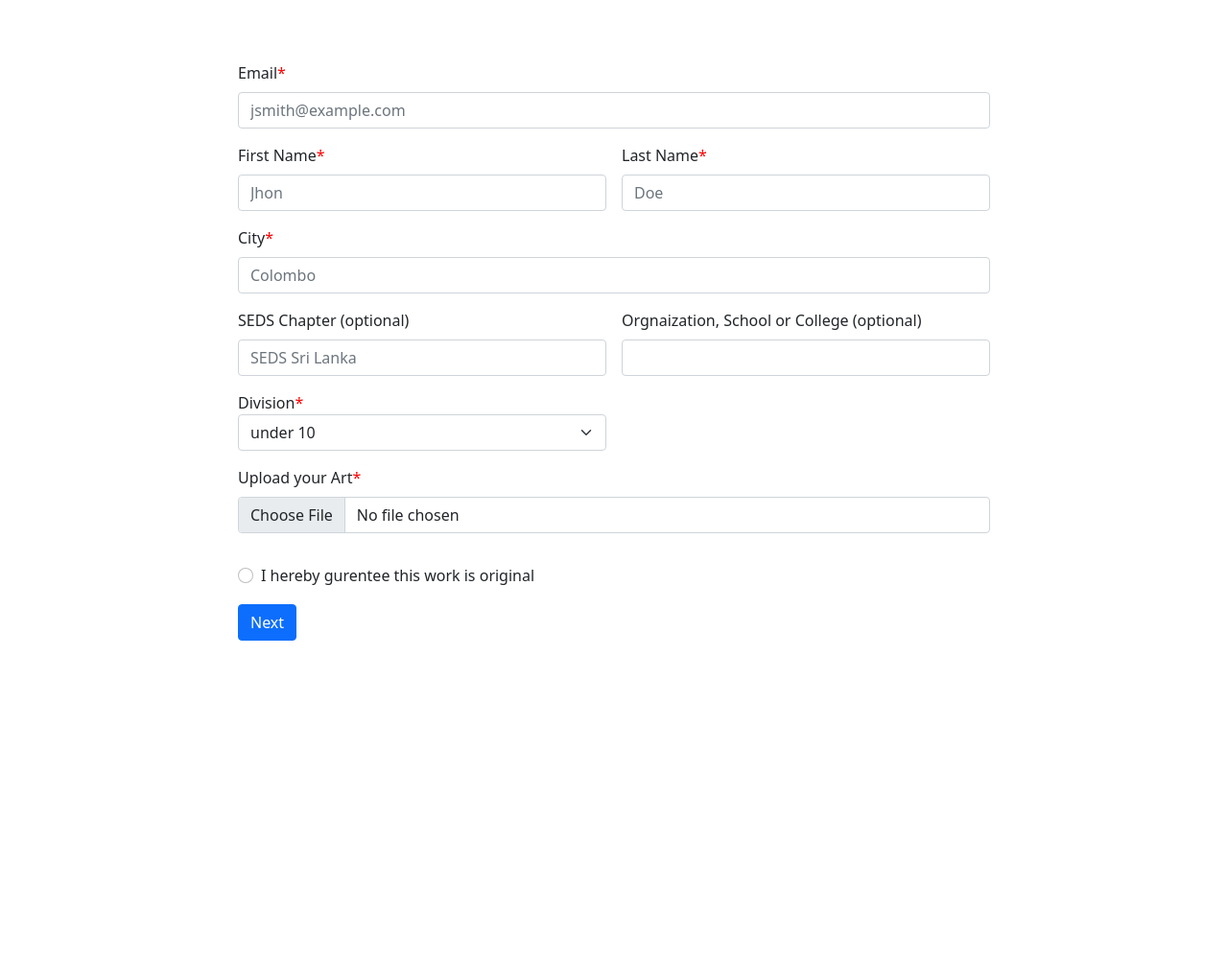
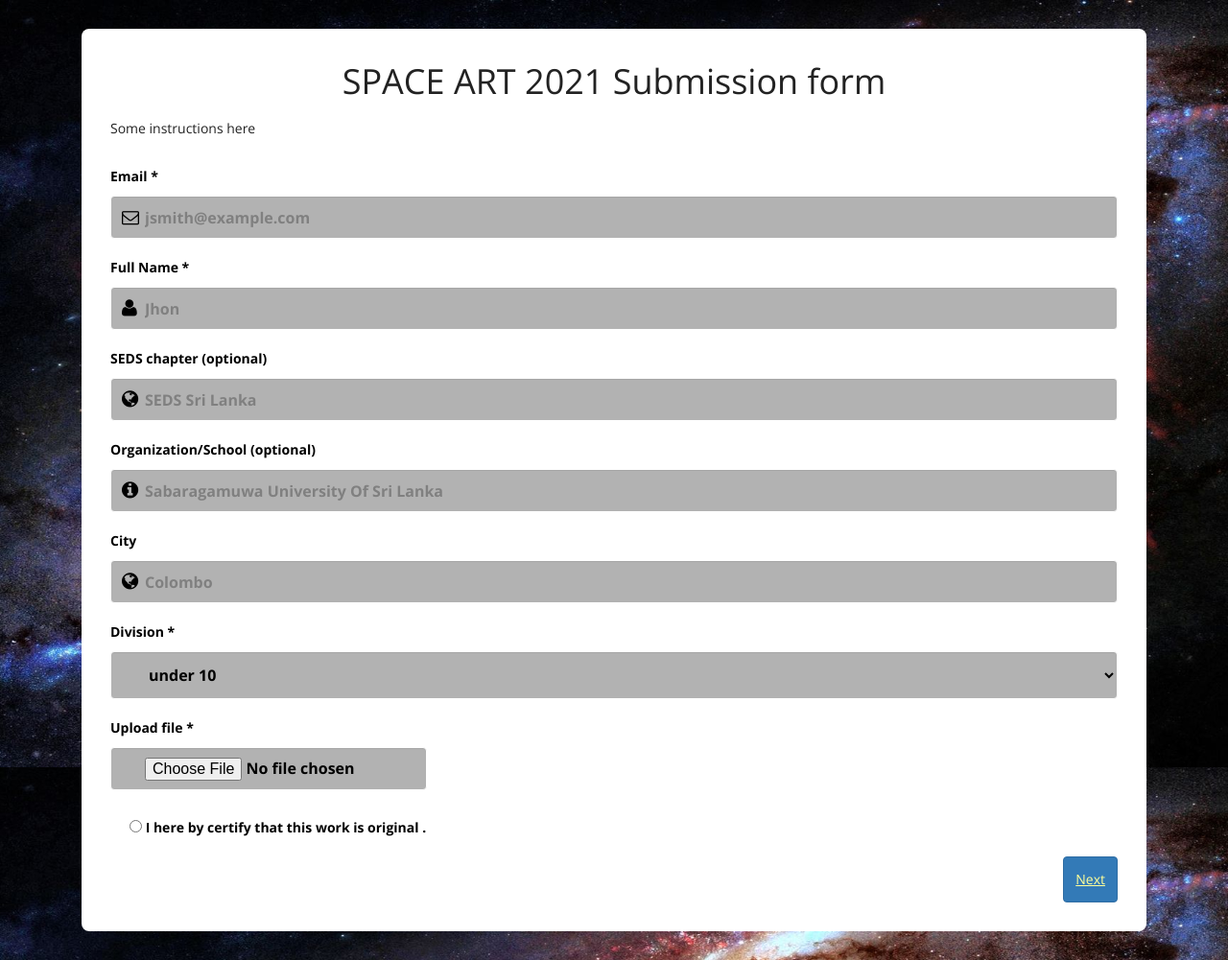
Before and after one commit to ThiwankaShan/SEDS-Space-Art-2021, a PHP site: page /public/form.html in a window 1280 px wide. Shown: the whole page at 96% size. Before the commit the page ends 668 px from the top, so only its background shows below. Run offline with PHP 8.4, Linux system fonts and the light colour scheme; some libraries are stand-ins or nearby versions.

Commit message:
updated form, updated success page

```diff
--- a/public/css/form.css
+++ b/public/css/form.css
@@ -1,3 +1,138 @@
+
+*, body { font-family: 'Open Sans', sans-serif; }
+body { margin-bottom: 30px; }
+h1 {
+	font-weight: 300;
+	font-size: 36px;
+	line-height: normal;
+	margin: auto;
+	margin-top: 30px;
+	text-align: center;
+}
+h2 {
+	font-weight: 500;
+	font-size: 20px;
+	line-height: normal;
+	margin: auto;
+	margin-bottom: 30px;
+	text-align: center;
+	color: #09F;
+}
+
+.green { color: #3C3; }
+.gray { color: #999; }
+
+.form-horizontal .control-label { padding-top: 0; }
+.form-horizontal.templatemo-payment-form .radio.templatemo-no-padding-top {	padding-top: 0; }
+.control-wrapper {
+	position: relative;
+	padding-left: 30px;
+}
+.control-wrapper label.fa-label {
+	position: absolute;
+	left: 4px;
+	top: 6px;
+}
+.form-group:last-child { margin-bottom: 0; }
+.form-horizontal .control-label { margin-bottom: 10px; }
+.table { margin-bottom: 0; }
+.table>thead>tr>th, .table>tbody>tr>th, .table>tfoot>tr>th,
+.table>thead>tr>td, .table>tbody>tr>td, .table>tfoot>tr>td {
+	vertical-align: middle;
+}
+.templatemo-form-list-container { max-width: 600px; }
+.templatemo-input-icon-container { position: relative; }
+.templatemo-input-icon-container .fa {
+	color: white;
+	position: absolute;
+	left: 10px;
+	top: 10px;
+}
+.templatemo-input-icon-container input,
+.templatemo-input-icon-container textarea {
+	padding-left: 30px;
+}
+.templatemo-container {
+	background-color: rgba(255,255,255);
+	border: 1px solid #dedede;
+	border-radius: 8px;
+	margin: 0 auto;
+	padding: 30px;
+}
+.templatemo-bg-gray { background-color: #eee; }
+.templatemo-bg-gray h1 { color: rgb(74, 164, 180); }
+.templatemo-bg-image-1 {
+	background-color: rgb(60,60,60);
+	background-image: url(../images/templatemo-bg-1.jpg);
+}
+.templatemo-bg-image-2 {
+	background-color: rgb(70, 90, 40);
+	background-image: url(../images/templatemo-bg-2.jpg);
+}
+.templatemo-bg-image-1, .templatemo-bg-image-2 {
+	background-repeat: no-repeat;
+	background-position: center center;
+	background-attachment: fixed;
+}
+.templatemo-bg-image-1, .templatemo-bg-image-2 { background-size: cover; }
+.font-size-small { font-size: 0.8em; }
+.margin-bottom-15 {	margin-bottom: 15px; }
+.margin-bottom-30 {	margin-bottom: 30px; }
+.form-group { margin-bottom: 20px; }
+.form-group a {	line-height: 34px; }
+.fa { font-size: 16px; }
+.fa.login-with {
+	font-size: 30px;
+	margin: 0 5px;
+}
+.fa-medium { font-size: 20px; }
+.inline-block { display: inline-block; }
+
+
+/*-------------------------------------
+7. contact-form-1
+---------------------------------------*/
+.templatemo-contact-form-1 {
+	background: rgba(255,255,255);
+	border-radius: 8px;
+	color: rgb(0,0,0);
+	width: 100%;
+	margin: 30px auto 0 auto;
+	padding: 0 30px 30px 30px;
+}
+.templatemo-contact-form-1 h1, .templatemo-contact-form-1 p { color: #222; }
+.templatemo-contact-form-1 a {
+	color: #FF9;
+	text-decoration: underline;
+}
+.templatemo-contact-form-1 a:hover { color: rgb(255,255,255); }
+.templatemo-contact-form-1 label { font-weight: 800;}
+.templatemo-contact-form-1 .form-control {
+	font-size: 16px;
+	padding: 10px 12px 10px 35px;
+}
+.templatemo-contact-form-1 input.form-control {	height: 45px; }
+.templatemo-contact-form-1 .fa { font-size: 20px; }
+.templatemo-contact-form-1 .form-control {
+	background-color: rgba(0, 0, 0, 0.3);
+	border: 1px solid rgba(255,255, 255);
+	color: rgba(0, 0, 0);
+	font-weight: 800;
+}
+.templatemo-contact-form-1 .form-control:focus {
+	box-shadow: inset 0 1px 1px rgba(140, 220, 60, 0.7),0 0 10px rgba(140, 220, 60, 0.7);
+}
+.templatemo-contact-form-1 .templatemo-input-icon-container .fa {
+	color: rgb(0,0,0);
+	left: 12px;
+	top: 12px;
+}
+.templatemo-contact-form-1 .templatemo-input-icon-container .fa-envelope-o {
+	font-size: 18px;
+	top: 14px;
+}
+
+/* Validation */
 .text-help {
     color: red;
 }
@@ -7,7 +142,7 @@
 }
 
 .has-success .form-control {
-    border-bottom: 2px solid green;
+    border: 2px solid rgb(5, 218, 5);
 }
 
 .form-group.required .form-label:after {
@@ -15,8 +150,15 @@
     color:red;
   }
 
-form{
-    max-width: 800px !important;
-    align-self: center;
-    margin: auto !important;
-}
+  .form-control::placeholder { /* Chrome, Firefox, Opera, Safari 10.1+ */
+	color: grey;
+	opacity: 1; /* Firefox */
+  }
+
+  .form-control:-ms-input-placeholder { /* Internet Explorer 10-11 */
+	color: grey;
+  }
+
+  .form-control::-ms-input-placeholder { /* Microsoft Edge */
+	color: grey;
+  }
--- a/public/form.html
+++ b/public/form.html
@@ -1,115 +1,144 @@
 <!DOCTYPE html>
-<html>
 
 <head>
-    <meta charset="utf-8">
-    <meta name="viewport" content="width=device-width, initial-scale=1">
-    <title>SEDS</title>
+
+    <title>Contact Form One</title>
+    <meta name="keywords" content="" />
+    <meta name="description" content="" />
+    <meta charset="UTF-8">
+    <meta name="viewport" content="width=device-width, initial-scale=1.0">
 
     <!------------------------------FIREBASE----------------------------------------------------------------------------->
-
     <script defer src="/__/firebase/8.2.3/firebase-app.js"></script>
     <script defer src="/__/firebase/8.2.3/firebase-storage.js"></script>
     <script defer src="/__/firebase/8.2.3/firebase-firestore.js"></script>
     <script defer src="/__/firebase/init.js?useEmulator=true"></script>
 
-    <!------------------------------FONT,BOOTSTRAP,CUSTOM CSS,CUSTOM JS------------------------------------------------->
+    <!------------------------------STYLING------------------------------------------------------------------------------>
+    <link href="http://fonts.googleapis.com/css?family=Open+Sans:300,400,700" rel="stylesheet" type="text/css">
+    <link href="css/font-awesome.min.css" rel="stylesheet" type="text/css">
+    <link href="css/bootstrap.min.css" rel="stylesheet" type="text/css">
+    <link href="css/form.css" rel="stylesheet" type="text/css">
 
-    <link rel="stylesheet" href="https://use.fontawesome.com/releases/v5.8.2/css/all.css">
-    <link rel="stylesheet" href="https://fonts.googleapis.com/css?family=Roboto:300,400,500,700&display=swap">
-    <link rel='stylesheet' href='https://fonts.googleapis.com/css?family=Dancing Script'>
-    <link rel='stylesheet' href='https://fonts.googleapis.com/css?family=Satisfy'>
-
-    <link href="https://cdn.jsdelivr.net/npm/bootstrap@5.0.0-beta1/dist/css/bootstrap.min.css" rel="stylesheet"
-        integrity="sha384-giJF6kkoqNQ00vy+HMDP7azOuL0xtbfIcaT9wjKHr8RbDVddVHyTfAAsrekwKmP1" crossorigin="anonymous">
-
-    <script src="https://cdn.jsdelivr.net/npm/bootstrap@5.0.0-beta1/dist/js/bootstrap.bundle.min.js"
-        integrity="sha384-ygbV9kiqUc6oa4msXn9868pTtWMgiQaeYH7/t7LECLbyPA2x65Kgf80OJFdroafW"
-        crossorigin="anonymous"></script>
-
-    <script src="https://code.jquery.com/jquery-3.5.1.min.js"
-        integrity="sha256-9/aliU8dGd2tb6OSsuzixeV4y/faTqgFtohetphbbj0=" crossorigin="anonymous"></script>
-
+    <!-----------------------------SCRITPS------------------------------------------------------------------------------->
     <script src="../js/pristine.js"> </script>
     <script src="../js/app.js"> </script>
-    <link rel="stylesheet" href="../css/form.css">
 </head>
 
-<body>
-    <div class="container p-5">
-        <form class="row g-3" novalidate id="submissionForm" method="POST">
-            <div class="col-md-12 form-group required">
-                <label for="inputEmail4" class="form-label">Email</label>
+<body class="templatemo-bg-image-2">
+    <div class="container">
+        <div class="col-md-12">
+            <form class="form-horizontal templatemo-contact-form-1" novalidate id="submissionForm" method="post">
+                <div class="form-group">
+                    <div class="col-md-12">
+                        <h1 class="margin-bottom-15">SPACE ART 2021 Submission form</h1>
+                        <p>Some instructions here</p>
+                    </div>
+                </div>
+
+                <div class="form-group required">
+                    <div class="col-md-12">
+                        <label for="email" class="control-label">Email *</label>
+                        <div class="templatemo-input-icon-container">
+                            <i class="fa fa-envelope-o"></i>
                             <input type="email" class="form-control" id="email" data-pristine-maxlength="50" placeholder="jsmith@example.com" required />
                         </div>
-
-            <div class="col-6 form-group required">
-                <label for="firstName" class="form-label">First Name</label>
-                <input type="text" class="form-control" id="firstName" placeholder="Jhon"
-                    data-pristine-maxlength="20" required>
                     </div>
-            <div class="col-6 form-group required">
-                <label for="lastName" class="form-label">Last Name</label>
-                <input type="text" class="form-control" id="lastName" placeholder="Doe"
-                    data-pristine-maxlength="20" required>
-            </div>
-            <div class="col-md-12 form-group required">
-                <label for="inputCity" class="form-label">City</label>
-                <input type="text" class="form-control" id="inputCity" data-pristine-maxlength="20" placeholder="Colombo" required>
                 </div>
 
-            <div class="col-md-6 form-group ">
-                <label for="chapter" class="form-label">SEDS Chapter (optional)</label>
-                <input type="text" class="form-control" id="chapter" data-pristine-maxlength="20" value="" placeholder="SEDS Sri Lanka">
+                <div class="form-group required">
+                    <div class="col-md-12">
+                        <label for="name" class="control-label">Full Name *</label>
+                        <div class="templatemo-input-icon-container">
+                            <i class="fa fa-user"></i>
+                            <input type="text" class="form-control" id="fullName" placeholder="Jhon"
+                    data-pristine-maxlength="50" required>
+                        </div>
+                    </div>
                 </div>
 
-            <div class="col-md-6 form-group">
-                <label for="workplace" class="form-label">Orgnaization, School or College (optional)</label>
-                <input type="text" class="form-control" id="workplace" data-pristine-maxlength="20" value="" placeholder="">
+
+                <div class="form-group required">
+
+                    <div class="col-md-12">
+                        <label for="website" class="control-label">SEDS chapter (optional)</label>
+                        <div class="templatemo-input-icon-container">
+                            <i class="fa fa-globe"></i>
+                            <input type="text" class="form-control" id="chapter" data-pristine-maxlength="50" value="" placeholder="SEDS Sri Lanka">
+                        </div>
+                    </div>
                 </div>
 
-            <div class="col-md-6 form-group required">
-                <label for="chapter" class="form-label mb-0">Division</label>
-                <select class="form-select" aria-label="Default select example" id="division" required>
+                <div class="form-group required">
+                    <div class="col-md-12">
+                        <label for="subject" class="control-label">Organization/School (optional)</label>
+                        <div class="templatemo-input-icon-container">
+                            <i class="fa fa-info-circle"></i>
+                            <input type="text" class="form-control" id="workplace" data-pristine-maxlength="50" value="" placeholder="Sabaragamuwa University Of Sri Lanka">
+                        </div>
+                    </div>
+                </div>
+
+                <div class="form-group required">
+                    <div class="col-md-12">
+                        <label for="subject" class="control-label">City</label>
+                        <div class="templatemo-input-icon-container">
+                            <i class="fa fa-globe"></i>
+                            <input type="text" class="form-control" id="inputCity" data-pristine-maxlength="50" placeholder="Colombo" required>
+                        </div>
+                    </div>
+                </div>
+
+                <div class="form-group required">
+                    <div class="col-md-12">
+                        <label for="message" class="control-label">Division *</label>
+                        <div class="templatemo-input-icon-container" >
+                            <select class="form-control" id="division" style="min-height: 50px;" required>
                                 <option value="1">under 10</option>
                                 <option value="2">Age 11-18</option>
                                 <option value="3">Age 19+</option>
                             </select>
                         </div>
-            <div class="col-12 mb-3 form-group required">
-                <label for="formFile" class="form-label">Upload your Art</label>
+                    </div>
+                </div>
+
+                <div class="form-group required">
+                    <div class="col-md-4">
+                        <div class="templatemo-input-icon-container">
+                            <label for="subject" class="control-label">Upload file *</label>
                             <input class="form-control" type="file" id="file" required>
+                        </div>
+                    </div>
                 </div>
 
                 <div hidden class="progress" id="Progress">
                     <div class="progress-bar progress-bar-striped progress-bar-animated" id="Progress-bar"
-                    role="progressbar" aria-valuenow="0" aria-valuemin="0" aria-valuemax="100" style="width:0%"></div>
+                        role="progressbar" aria-valuenow="0" aria-valuemin="0" aria-valuemax="100" style="width:50%">
+                    </div>
                 </div>
 
-            <div class="col-12 ">
-                <div class="form-check form-group required">
-                    <input class="form-check-input" type="radio" id="agreementCheck">
-                    <label class="form-check-label" for="agreementCheck">
-                        I hereby gurentee this work is original
+                <div class="form-group required">
+                    <div class="col-md-12">
+                        <div class="checkbox">
+                            <label>
+                                <input class="form-check-input" type="radio" id="agreementCheck"> I here by certify that this work is original .
                             </label>
                         </div>
                     </div>
-
-            <div class="col-12">
-                <a class="btn btn-primary" id="next">Next</a>
-                <a hidden class="btn btn-primary" id="edit">Edit</a>
-                <a hidden class="btn btn-primary" id="submit">Submit</a>
+                </div>
+                <div class="form-group">
+                    <div class="col-md-12">
+                        <a class="btn btn-primary pull-right" id="next">Next</a>
+                        <div hidden id="buttons">
+                            <a class="btn btn-primary pull-right" id="edit">Edit</a>
+                            <a class="btn btn-primary pull-right" id="submit">Submit</a>
                         </div>
 
-            <div class="image-area mt-4"><img id="preview" src="#" alt=""
-                    class="img-fluid rounded shadow-sm mx-auto d-block"></div>
+                    </div>
+                </div>
             </form>
-
-
         </div>
-
-
+    </div>
 </body>
 
-
 </html>
```
Also changed, not shown: public/css/oldForm.css (added, +22 -0 lines), public/css/style.css (+26 -20 lines), public/css/success.css (deleted, +0 -12 lines), public/index.html (+20 -15 lines), public/oldForm.html (added, +115 -0 lines), public/success.html (+63 -28 lines), public/images/outro-bg.jpg (added), public/images/templatemo-bg-2.jpg (added), public/js/app.js. Lines whose indentation alone changed are shown as unchanged.
